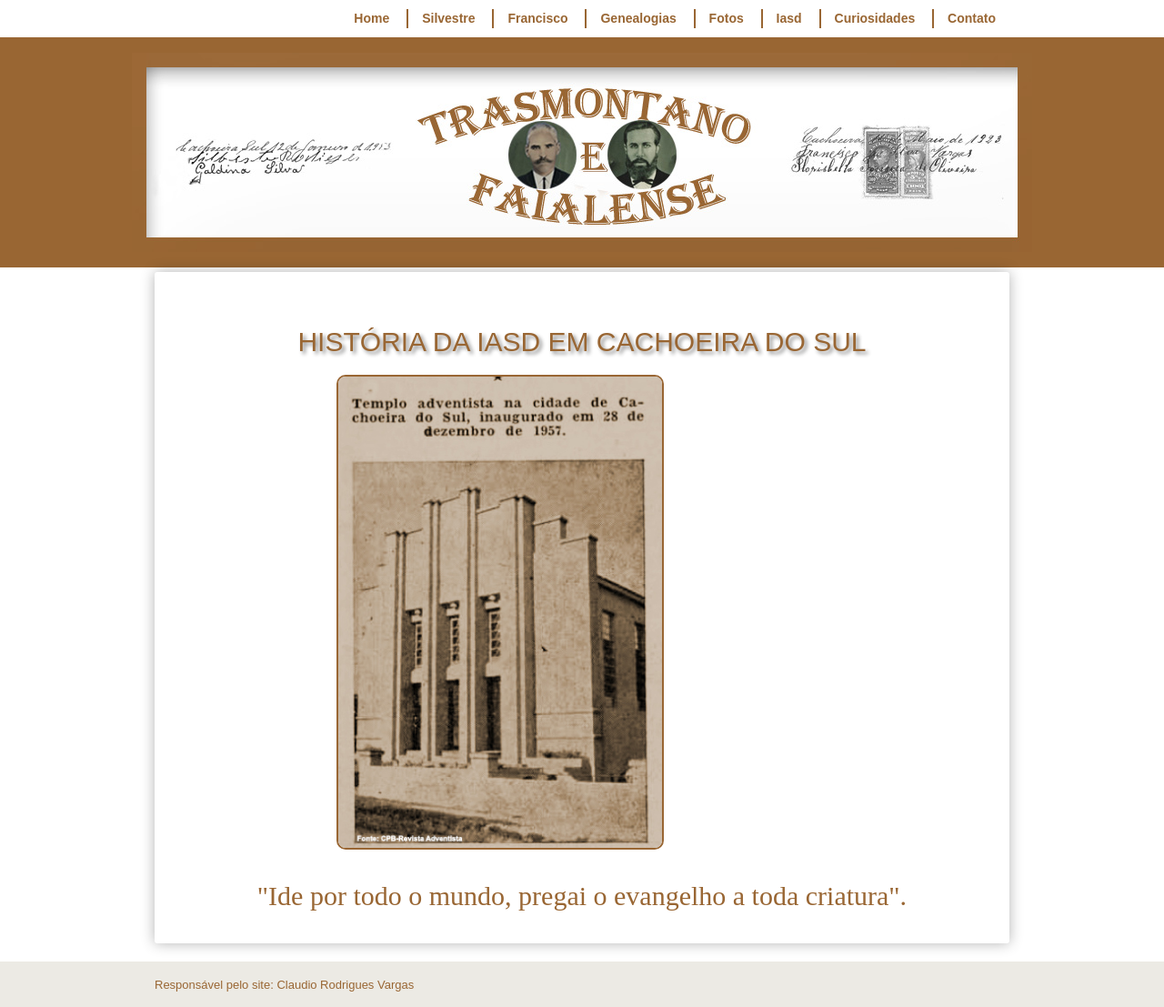
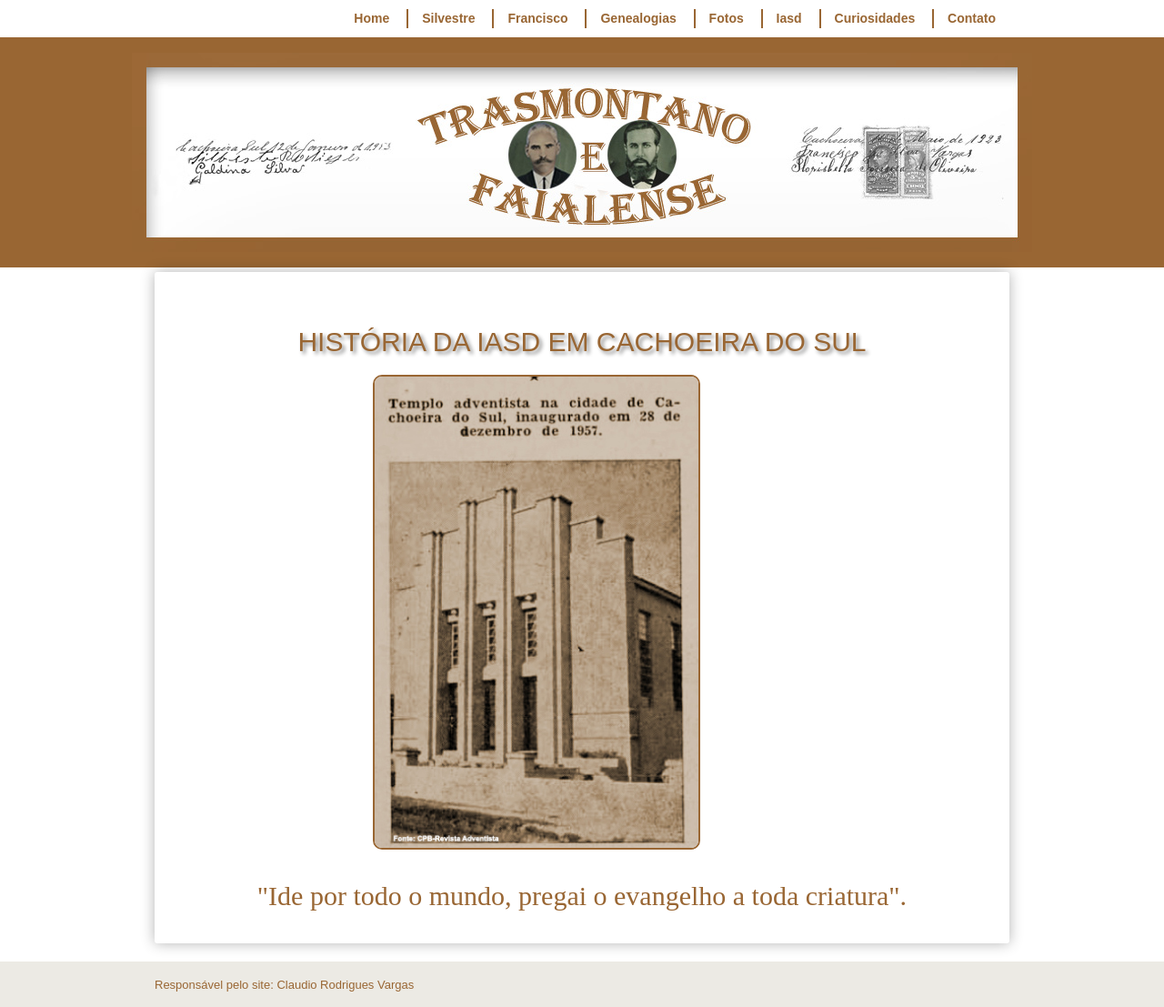
Before and after one commit to claudiovargas1955/claudiovargas1955.github.io, a Jekyll site: the page built from _pages/história-da-iasd-cachoeira.html, in a window 1280 px wide. Shown: the whole page at 91% size. Built offline with Jekyll 4.4.1, drawn with Linux system fonts in a browser that asks for light colours; some web fonts are replaced.

Commit message:
Update história-da-iasd-cachoeira.html

```diff
--- a/_pages/história-da-iasd-cachoeira.html
+++ b/_pages/história-da-iasd-cachoeira.html
@@ -72,11 +72,11 @@ figure.foto-legenda { position: relative;
                     }
 figure.foto-legenda img { width: 40%;
                           height: 50%;
-                          margin-left:180px;
+                          margin-left:220px;
                          }
  figure.foto-legenda figcaption { opacity: 0;
                                   position: absolute;
-                                  margin-left:90px;
+                                  margin-left220px;
                                   top: 0px;
                                   background-color: rgba(0,0,0, 0.3);
                                   color: white;
```
